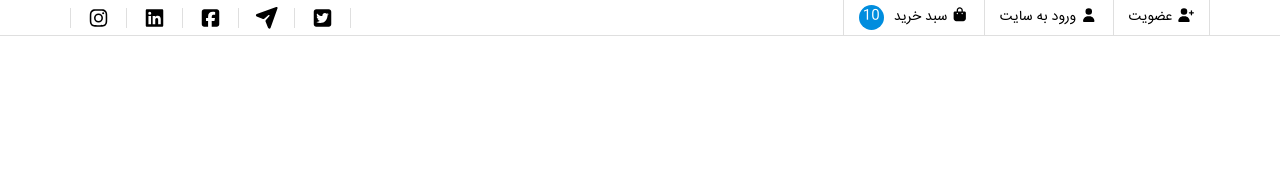
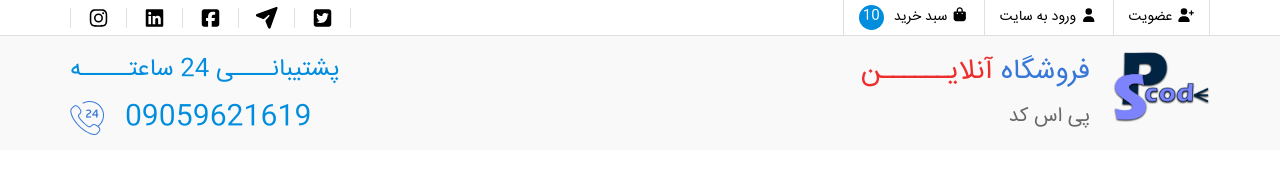
Before and after one commit to pouriasadeghi18/EShopPsCode-Template, a plain HTML site: page archive.html in a window 1280 px wide. Drawn offline with Linux system fonts and the light colour scheme; files whose address does not match are found by name.

Commit message:
Add Header and WebSite Logo

```diff
--- a/Css/Style.css
+++ b/Css/Style.css
@@ -47,7 +47,7 @@ a,span,label,i,p,div{font-weight: normal !important}
 .detail-product > div:after,.basket-style .tbl-head ul:after,
 .basket-style .tbl-body ul:after,.basket-style .tbl-body ul li:first-child:after{display: block; clear: both; content: ''; visibility: hidden; height: 0; line-height: 0}
 
-
+  /****Start Top Menu***/
 .top-nav{
     border-bottom: 1px solid #dfdfdf;
     background-color: #fff;
@@ -112,8 +112,72 @@ border-right: 1px solid #dfdfdf
     font-size: 20px;
     line-height: 35px
 }
-
 .top-nav .socials ul li a .fa-facebook {
         position: relative;
         top: 2px
     }
+
+    /****End Top Menu***/
+
+
+    .header-site{
+        background-color:#f9f9f9;
+        padding: 15px 0
+    }
+    .header-site .logo-layer   {
+        padding-right: 0
+    }
+    .header-site .left-header-site {
+        padding-left: 0
+    }
+    .header-site .logo-layer .logo {
+        float: right;
+        margin-left: 20px;
+        max-width: 100px;
+        max-height: 100px;
+    }
+    .header-site .logo-layer .logo img {
+        max-width: 100px;  max-height: 100px;
+    }
+
+    .logo-layer h1 {
+        font-size: 28px;
+        padding-top: 5px;
+        padding-bottom: 15px;
+        color: #3677D8;
+    }
+    .logo-layer h1 span{
+        color: #EE2D2D
+    }
+    .logo-layer h2{
+        color: #686868;
+        font-size: 20px;
+
+    }
+
+    .left-header-site{
+        text-align: left;
+    }
+    .left-header-site h5{
+        font-size: 24px;
+        color: #008DDE;
+        padding-bottom: 5px;
+        padding-top: 5px;
+    }
+    .left-header-site h3{
+        font-size: 28px;
+        color: #008DDE;
+    }
+
+    .left-header-site h3 i{
+        margin-right: 13px;
+        position: relative;
+        top: 11px;
+    }
+
+
+    .icon-phone{
+        background:url('../Image/phone.png');
+        width: 34px;
+        height: 34px;
+    }
--- a/archive.html
+++ b/archive.html
@@ -51,7 +51,22 @@
 		</div>
 		</div>
 	</div>
-
+	<header class="header-site">
+		<div class="container">
+			<div class="row">
+			<div class="col-md-7 col-sm-7 logo-layer">
+				<a href="" class="logo"><img src="../Image/psCodeResize.png"></a>
+				<h1>فروشگاه <span>آنلایــــــن</span> </h1>
+				<h2>پی اس کد</h2>
+			</div>
+			<div class="col-md-5 col-sm-5 left-header-site">
+				<h5> پشتیبانــــی 24 ساعتـــــه </h5>
+				<h3> 09059621619 <i class="icon-phone"></i></h3>
+			</div>
+			<div class="clearfix"></div>
+		</div>
+		</div>
+	</header>
 <script src="./Js/BootstrapJS/bootstrap.min.js"></script>
 <script src="./Js/FontAwsomeJS/all.js"></script>
 <script src="./Js/Own.CarouselJS/owl.carousel.min.js"></script>
```
Also changed, not shown: Image/bg.jpg (deleted), Image/img.jpg (deleted), Image/logo.png (deleted), Image/photo_2021-10-18_15-57-12.jpg (added), Image/ps code.png (added), Image/psCodeResize.png (added), Image/shop.png (deleted), Image/slider.jpg (deleted).
